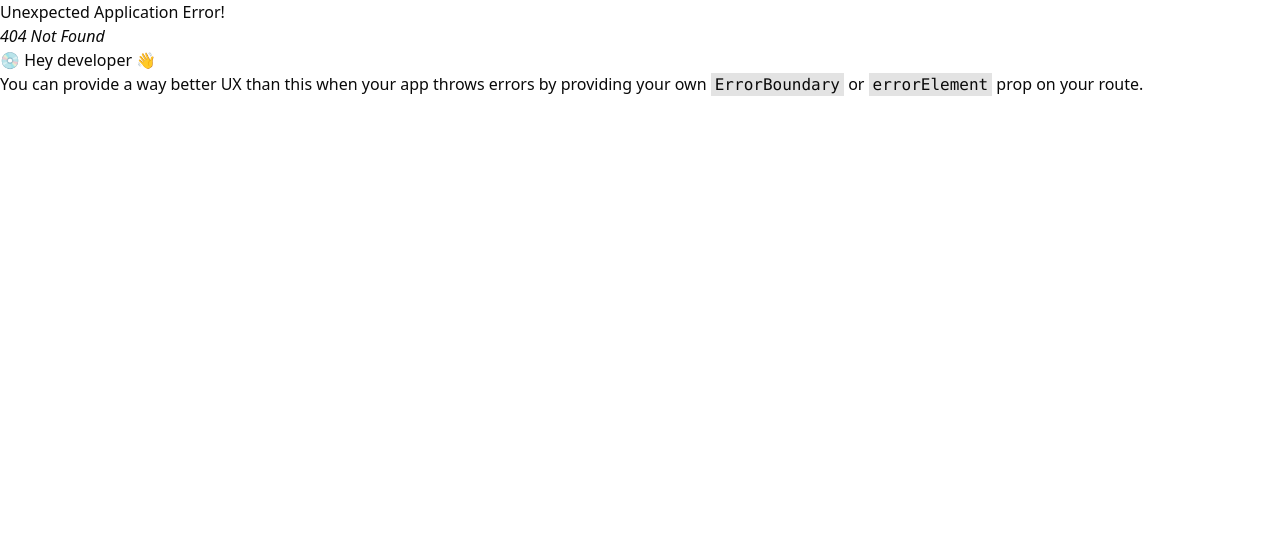
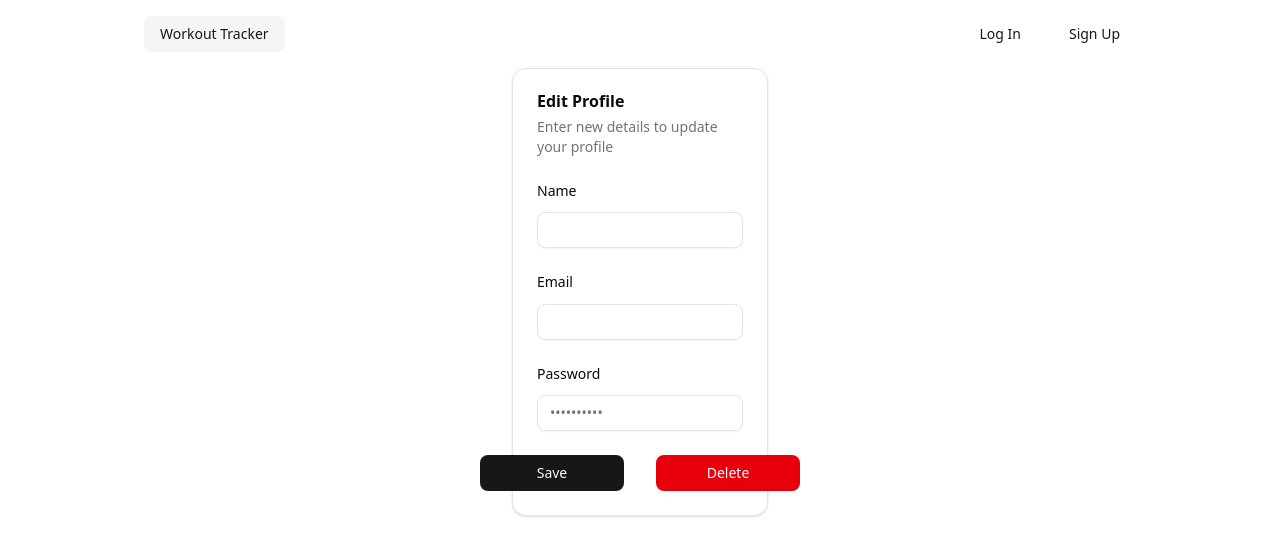
Before and after one commit to Lewis-27/workout-tracker, a React app in the folder frontend/: page /editProfile in a window 1280 px wide. Before the commit this address had no page. Shown: the top 556 px of the page. Built offline with nearby package versions, Linux system fonts and the light colour scheme; the HTML template or start-up script is replaced by a standard one.

Commit message:
Added CRUD functionality for user

```diff
--- a/frontend/src/components/Header.jsx
+++ b/frontend/src/components/Header.jsx
@@ -33,7 +33,7 @@ const Header = () => {
       <Link to={'/'}>
         <Button variant='secondary'>Workout Tracker</Button>
       </Link>
-      {user.name
+      {user && user.name
         ? <NavigationMenu >
             <NavigationMenuList >
               <NavigationMenuItem >
--- a/frontend/src/main.jsx
+++ b/frontend/src/main.jsx
@@ -12,6 +12,7 @@ import LoginPage from './pages/LoginPage'
 import SignupPage from './pages/SignupPage'
 import LogoutPage from './pages/LogoutPage'
 import WorkoutPage from './pages/WorkoutPage'
+import EditProfilePage from './pages/EditProfilePage'
 
 const router = createBrowserRouter(
   createRoutesFromElements(
@@ -21,6 +22,7 @@ const router = createBrowserRouter(
       <Route path='/signup' element={<SignupPage />} />
       <Route path='/logout' element={<LogoutPage />} />
       <Route path='/workout/:id' element={<WorkoutPage />} />
+      <Route path='/editProfile' element={<EditProfilePage />} />
     </Route>
   )
 )
--- /dev/null
+++ b/frontend/src/pages/EditProfilePage.jsx
@@ -0,0 +1,164 @@
+import {useEffect, useState} from 'react'
+import {
+  Card,
+  CardHeader,
+  CardTitle,
+  CardContent,
+  CardFooter,
+  CardDescription,
+  CardAction
+} from '@/components/ui/card'
+import {
+  Field,
+  FieldSet,
+  FieldTitle,
+  FieldContent
+} from '@/components/ui/field'
+import {
+  AlertDialog,
+  AlertDialogTrigger,
+  AlertDialogContent,
+  AlertDialogHeader,
+  AlertDialogTitle,
+  AlertDialogFooter,
+  AlertDialogCancel,
+  AlertDialogAction,
+  AlertDialogDescription
+} from '@/components/ui/alert-dialog'
+import { Input } from '@/components/ui/input'
+import { Button } from '@/components/ui/button'
+import { useUserStore } from '@/stores/userStore'
+import { useMutation, useQueryClient } from '@tanstack/react-query'
+import axios from 'axios'
+import { useNavigate } from 'react-router-dom'
+
+const EditProfilePage = () => {
+  const navigate = useNavigate()
+  const queryClient = useQueryClient()
+
+  const user = useUserStore((state) => state.user)
+  const updateSavedUser = useUserStore((state) => state.updateUserDetails)
+
+  const [name, setName] = useState(user.name)
+  const [email, setEmail] = useState(user.email)
+  const [password, setPassword] = useState('')
+
+  const updateUserDetails = async (newDetails) => {
+    const res = await axios.put(`/api/users/profile`, newDetails)
+    console.log(res)
+    queryClient.invalidateQueries()
+    navigate('/')
+    return res.data
+  }
+
+  const updateUserDetailsMutation = useMutation({
+    mutationFn: updateUserDetails
+  })
+
+  const deleteUser = async () => {
+    const res = await axios.delete('/api/users/profile')
+    queryClient.invalidateQueries()
+    navigate('/logout')
+    return res.data
+  }
+
+  const deleteUserMutation = useMutation({
+    mutationFn: deleteUser
+  })
+
+  const handleSave = () => {
+    let newDetails = {}
+    if(password !== ''){
+      newDetails = {
+        name,
+        email,
+        password
+      }
+    } else {
+      newDetails = {
+        name,
+        email
+      }
+    }
+    const updatedDetails = updateUserDetailsMutation.mutate(newDetails)
+    // updateSavedUser(updatedDetails)
+  }
+  useEffect(() => {
+    if(updateUserDetailsMutation.status === 'success'){
+      updateSavedUser(updateUserDetailsMutation.data)
+      localStorage.setItem('userInfo', JSON.stringify(updateUserDetailsMutation.data))
+    }
+  }, [updateUserDetailsMutation])
+
+  return (
+    <div className='w-full h-150 flex flex-col gap-4 items-start justify-start lg:px-64 xl:px-128'>
+      <Card className={'w-full'}>
+        <CardHeader>
+          <CardTitle>Edit Profile</CardTitle>
+          <CardDescription>Enter new details to update your profile</CardDescription>
+        </CardHeader>
+        <CardContent>
+          <FieldSet>
+            <Field>
+              <FieldTitle>
+                Name
+              </FieldTitle>
+              <FieldContent>
+                <Input
+                  value={name}
+                  onChange={(e) => setName(e.target.value)}
+                />
+              </FieldContent>
+            </Field>
+            <Field>
+              <FieldTitle>
+                Email
+              </FieldTitle>
+              <FieldContent>
+                <Input
+                  value={email}
+                  onChange={(e) => setEmail(e.target.value)}
+                />
+              </FieldContent>
+            </Field>
+            <Field>
+              <FieldTitle>
+                Password
+              </FieldTitle>
+              <FieldContent>
+                <Input
+                  value={password}
+                  type={'password'}
+                  onChange={(e) => setPassword(e.target.value)}
+                  placeholder={'••••••••••'}
+                />
+              </FieldContent>
+            </Field>
+          </FieldSet>
+        </CardContent>
+        <CardFooter>
+          <div className="flex items-center justify-center gap-8 w-full">
+            <Button className={'w-36'} onClick={handleSave}>Save</Button>
+            <AlertDialog>
+              <AlertDialogTrigger asChild>
+                <Button variant='destructive' className={'w-36'}>Delete</Button>
+              </AlertDialogTrigger>
+              <AlertDialogContent>
+                <AlertDialogHeader>
+                  <AlertDialogTitle>Delete user?</AlertDialogTitle>
+                  <AlertDialogDescription>Are you sure you want to delete your account and all it's data? This action cannot be undone </AlertDialogDescription>
+                </AlertDialogHeader>
+                <AlertDialogFooter>
+                  <AlertDialogCancel>Cancel</AlertDialogCancel>
+                  <AlertDialogAction onClick={(e) => deleteUserMutation.mutate()}>Delete</AlertDialogAction>
+                </AlertDialogFooter>
+              </AlertDialogContent>
+            </AlertDialog>
+          </div>
+        </CardFooter>
+      </Card>
+    </div>
+  )
+}
+
+export default EditProfilePage
```
Also changed, not shown: 1 other file (tests, documents, lock files or other folders).
